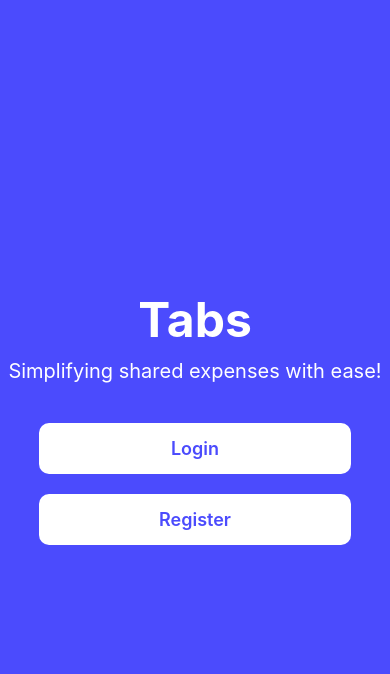
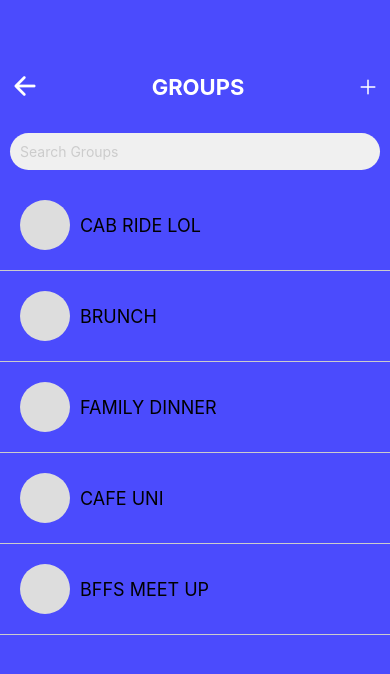
Before and after one commit to yuevan10284/Tabs, a React Native app: screen /Groups in a window 390 px wide. Shown: the top 674 px of the page. Built offline with nearby package versions, Linux system fonts and the light colour scheme.

Commit message:
Groups.js page created and integrated

```diff
--- a/App.js
+++ b/App.js
@@ -6,6 +6,7 @@ import HomeScreen from "./HomeScreen";
 import LoginScreen from "./LoginScreen";
 import SignUpScreen from "./SignUpScreen";
 import ScanReceiptScreen from "./ScanReceiptScreen"; // Import ScanReceiptScreen
+import Groups from "./Groups";
 
 const Stack = createNativeStackNavigator();
 
@@ -25,12 +26,13 @@ export default function App() {
                 />
                 <Stack.Screen name="Login" component={LoginScreen} options={{ headerShown: false }}/>
                 <Stack.Screen name="SignUp" component={SignUpScreen} options={{ headerShown: false }} />
-
+                <Stack.Screen name="Groups" component={Groups} options={{ headerShown: false }} />
                 <Stack.Screen
                     name="ScanReceiptScreen"
                     component={ScanReceiptScreen}
                     options={{ headerShown: false }}
                 />
+
             </Stack.Navigator>
         </NavigationContainer>
     );
--- /dev/null
+++ b/Groups.js
@@ -0,0 +1,102 @@
+import React, { useState } from 'react';
+import { View, Text, TouchableOpacity, StyleSheet, FlatList, TextInput } from 'react-native';
+import Icon from 'react-native-vector-icons/Ionicons';
+
+const Groups = ({ navigation }) => {
+  const [groups, setGroups] = useState([
+    // Dummy data for the groups list
+    { id: '1', name: 'CAB RIDE LOL' },
+    { id: '2', name: 'BRUNCH' },
+    { id: '3', name: 'FAMILY DINNER' },
+    { id: '4', name: 'CAFE UNI' },
+    { id: '5', name: 'BFFS MEET UP' },
+  ]);
+  const [searchQuery, setSearchQuery] = useState('');
+
+  const handleSearch = (text) => {
+    setSearchQuery(text);
+    // Add the search functionality here if needed
+  };
+
+  const renderItem = ({ item }) => (
+    <View style={styles.groupItem}>
+      <View style={styles.iconPlaceholder} />
+      <Text style={styles.groupName}>{item.name}</Text>
+    </View>
+  );
+
+  return (
+    <View style={styles.container}>
+      <View style={styles.header}>
+      <Icon name="arrow-back" size={30} color="#FFFFFF" onPress={() => navigation.navigate('ReceiptDataForm')} />
+        <Text style={styles.title}>GROUPS</Text>
+        <TouchableOpacity style={styles.addButton} onPress={() => { /* Handle create group */ }}>
+          <Icon name="add" size={24} color="#FFFFFF" />
+        </TouchableOpacity>
+      </View>
+      <TextInput
+        style={styles.searchBar}
+        placeholder="Search Groups"
+        placeholderTextColor="#ccc" // Placeholder text color
+        onChangeText={handleSearch}
+        value={searchQuery}
+      />
+      <FlatList
+        data={groups}
+        renderItem={renderItem}
+        keyExtractor={(item) => item.id}
+      />
+    </View>
+  );
+};
+
+const styles = StyleSheet.create({
+  container: {
+    flex: 1,
+    backgroundColor: '#4B4BFD',
+    paddingTop: 50,
+  },
+  header: {
+    flexDirection: 'row',
+    justifyContent: 'space-between',
+    alignItems: 'center',
+    paddingHorizontal: 10,
+    paddingVertical: 20,
+    backgroundColor: '#4B4BFD',
+  },
+  title: {
+    fontSize: 22,
+    fontWeight: 'bold',
+    color: '#FFFFFF',
+  },
+  addButton: {
+    // Style for add button
+  },
+  searchBar: {
+    backgroundColor: 'rgba(255, 255, 255, 0.2)',
+    margin: 10,
+    padding: 10,
+    backgroundColor: '#f0f0f0',
+    borderRadius: 20,
+    color: '#FFFFFF',
+  },
+  groupItem: {
+    padding: 20,
+    flexDirection: 'row',
+    alignItems: 'center',
+    borderBottomWidth: 1,
+    borderBottomColor: '#ccc',
+  },
+  iconPlaceholder: {
+    width: 50,
+    height: 50,
+    backgroundColor: '#ddd',
+    borderRadius: 25,
+    marginRight: 10,
+  },
+  groupName: {
+    fontSize: 18,
+  },
+});
+
+export default Groups;
--- a/ReceiptDataForm.js
+++ b/ReceiptDataForm.js
@@ -5,7 +5,7 @@ const ReceiptDataForm = ({ navigation }) => {
 
   // Function placeholders for menu options
   const goToGroups = () => {
-    // navigation.navigate('GroupChats');
+    navigation.navigate('Groups');
   };
 
   const goToScan = () => {
@@ -31,7 +31,7 @@ const ReceiptDataForm = ({ navigation }) => {
       <TouchableOpacity onPress={() => {}} style={styles.menuItem}>
         <Text style={styles.menuItemText}>HOME</Text>
       </TouchableOpacity>
-      <TouchableOpacity onPress={() => {}} style={styles.menuItem}>
+      <TouchableOpacity onPress={goToGroups} style={styles.menuItem}>
         <Text style={styles.menuItemText}>GROUPS</Text>
       </TouchableOpacity>
       <TouchableOpacity onPress={goToScan} style={styles.menuItem}>
@@ -54,6 +54,7 @@ const styles = StyleSheet.create({
   container: {
     flex: 1,
     backgroundColor: '#4B4BFD',
+
   },
   profileSection: {
     alignItems: 'center',
```
